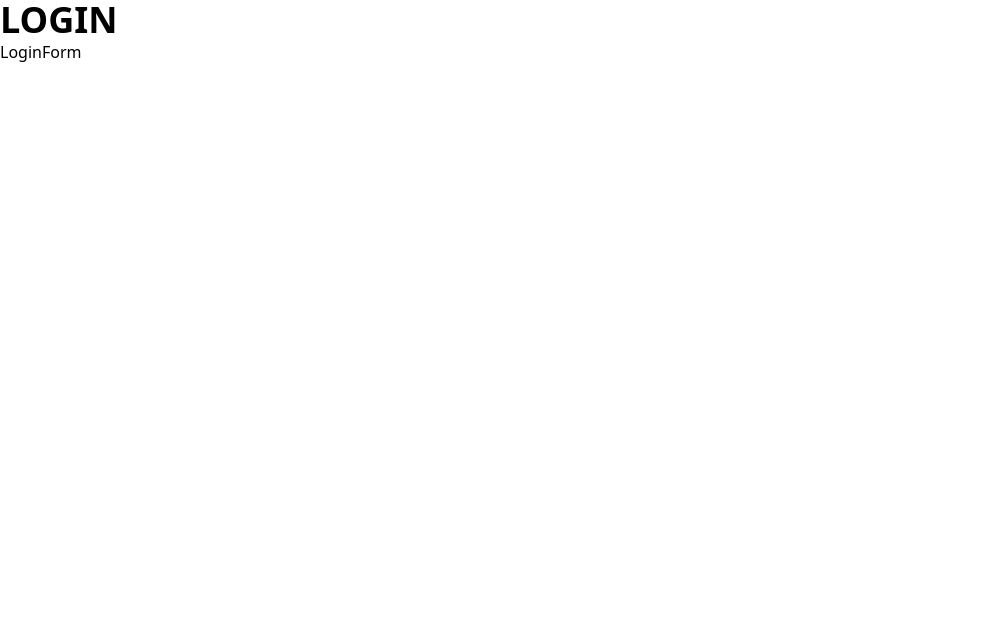
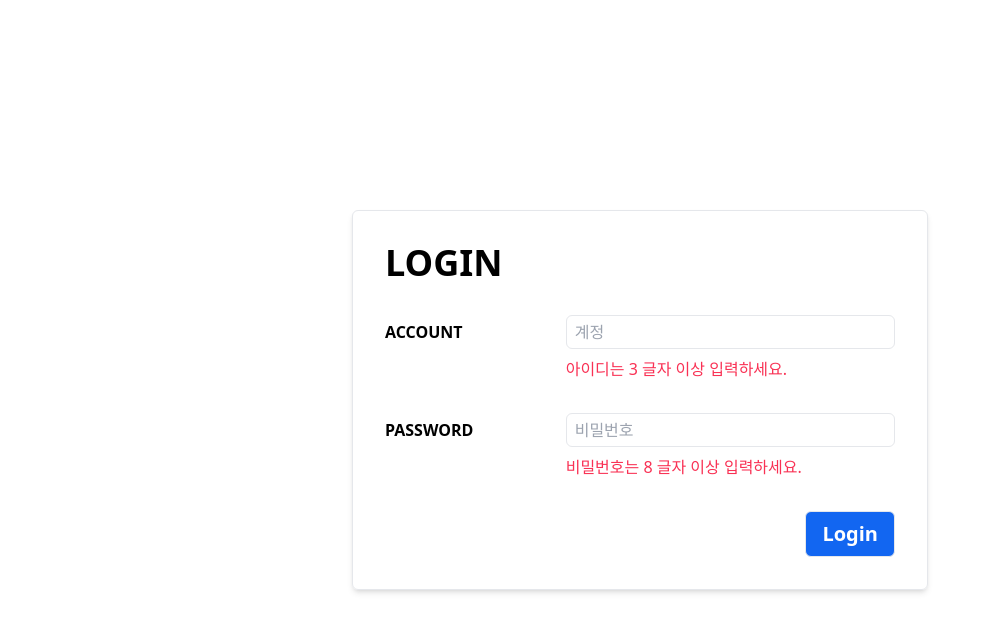
Before and after one commit to dkanskcj/djangeo-react-example, a React (Vite) app: page /login in a window 1280 px wide. Shown: the top 632 px of the page, without its empty margins (0-990 px from the left). Built offline with nearby package versions, Linux system fonts and the light colour scheme.

Commit message:
feat(auth): complete login progress

```diff
--- a/src/App.tsx
+++ b/src/App.tsx
@@ -1,6 +1,7 @@
 import TopBar from "@components/layouts/TopBar";
 import ProtectedRoutes from "@components/routes/ProtectedRoutes";
 import UnauthenticatedRoutes from "@components/routes/UnauthenticatedRoutes";
+import useAuth from "@store/auth/useAuth";
 import Path from "@utils/path";
 import { useEffect, useState } from "react";
 import { useLocation } from "react-router-dom";
@@ -12,8 +13,8 @@ function App() {
   // useLocation 안 해도 원래 location이 있지만 상태관리 안 되어 있는 애고
   // useLocation() 사용해서 가져와야 상태관리 되어 있는 애라서 -> useEffect 등등에 deps로 넣거나 등등.
   const location = useLocation();
+  const { isAuthenticated } = useAuth();
 
-  const [isAuthenticated, setAuthenticated] = useState(false);
   const [hasNav, setHasNav] = useState(false);
   // Boolean 명명:
   // isAbc, setAbc
--- a/src/components/auth/LoginProgress.tsx
+++ b/src/components/auth/LoginProgress.tsx
@@ -27,10 +27,10 @@ const LoginProgress = () => {
   }, [stepIndex]);
 
   return (
-    <div className="flex flex-col">
-      <section>
+    <div className="min-h-screen flex flex-col justify-center items-center">
+      <section className="max-w-xl w-[70vw] flex flex-col gap-8 p-8 border rounded-md shadow-md">
         <h1 className="uppercase text-4xl font-bold">Login</h1>
-        <article>
+        <article className="">
           {stepOrder[stepIndex] === "LOGIN" && <LoginForm next={next} confirmAuthInfo={auth.confirmAuthInfo} />}
           {stepOrder[stepIndex] === "OTP" && <OTPForm next={next} confirmOTP={auth.confirmOTP} />}
         </article>
--- a/src/components/auth/progress/LoginForm.tsx
+++ b/src/components/auth/progress/LoginForm.tsx
@@ -1,16 +1,69 @@
-import AuthInfo from '@models/auth/AuthInfo';
-import { FunctionComponent as FC } from 'react'
+import AuthInfo from "@models/auth/AuthInfo";
+import ContextCallbackOption from "@models/common/ContextCallbackOption";
+import { PrimaryButton } from "@styles/tw/button";
+import { FunctionComponent as FC, useRef, useState } from "react";
 
 export interface LoginFormProps {
   next: () => void;
-  confirmAuthInfo: (authInfo: AuthInfo) => void;
+  confirmAuthInfo: (authInfo: AuthInfo, options?: ContextCallbackOption | undefined) => void;
 }
 
 const LoginForm: FC<LoginFormProps> = (props) => {
   const { next, confirmAuthInfo } = props;
 
+  const [username, setUsername] = useState<string>("");
+  const [password, setPassword] = useState<string>("");
+
+  const usernameRef = useRef<HTMLInputElement | null>(null);
+  const passwordRef = useRef<HTMLInputElement | null>(null);
+
   return (
-    <div onClick={() => next()}>LoginForm</div>
+    <form className="flex flex-col gap-8"
+      onSubmit={(event) => event.preventDefault()}
+    >
+      <fieldset className="grid grid-cols-3 gap-x-8 gap-y-2 items-center">
+        <span className="uppercase font-bold">Account</span>
+        <input
+          name="username"
+          className="col-span-2 border px-2 py-1 rounded-md w-full peer"
+          placeholder="계정"
+          ref={usernameRef}
+          value={username}
+          onChange={(event) => setUsername(event.target.value)}
+          required        // (이 요소).validity.valid       event.target.validity.valid
+          // 정규식에서 / /g 이런 가장자리 부분 제외하고 안쪽 내용만 넣어야 함.
+          // pattern=""   // (이 요소).validity.valid       event.target.validity.valid
+          minLength={3}   // (이 요소).validity.valid       event.target.validity.valid
+        />
+        <span className="col-start-2 col-span-2 hidden peer-invalid:block text-danger">아이디는 3 글자 이상 입력하세요.</span>
+      </fieldset>
+      <fieldset className="grid grid-cols-3 gap-x-8 gap-y-2 items-center">
+        <span className="uppercase font-bold">Password</span>
+        <input
+          type="password"
+          name="password"
+          className="col-span-2 border px-2 py-1 rounded-md w-full peer"
+          placeholder="비밀번호"
+          ref={passwordRef}
+          value={password}
+          onChange={(event) => setPassword(event.target.value)}
+          required
+          minLength={8}
+        />
+        <span className="col-start-2 col-span-2 hidden peer-invalid:block text-danger">비밀번호는 8 글자 이상 입력하세요.</span>
+      </fieldset>
+      <div className="flex justify-end">
+        <PrimaryButton
+          className="font-bold text-xl px-4 py-2"
+          onClick={() => {
+            if (!usernameRef.current?.validity.valid) return;
+            if (!passwordRef.current?.validity.valid) return;
+
+            confirmAuthInfo({ username, password }, { success: (data) => next() });
+          }}
+        >Login</PrimaryButton>
+      </div>
+    </form>
   )
 }
 
--- a/src/components/auth/progress/OTPForm.tsx
+++ b/src/components/auth/progress/OTPForm.tsx
@@ -1,15 +1,57 @@
-import {FunctionComponent as FC} from 'react'
+import ContextCallbackOption from "@models/common/ContextCallbackOption";
+import { PrimaryButton } from "@styles/tw/button";
+import {FunctionComponent as FC, useEffect, useRef, useState} from "react";
 
 export interface OTPFormProps {
   next: () => void;
-  confirmOTP: (otp: string) => void;
+  confirmOTP: (otp: string, options?: ContextCallbackOption | undefined) => void;
 }
 
 const OTPForm: FC<OTPFormProps> = (props) => {
-  const {} = props;
+  const {next, confirmOTP} = props;
+
+  const [otp, setOTP] = useState<string>("");
+  const [valid, setValid] = useState<boolean>(false);
+
+  const otpRef = useRef<HTMLInputElement | null>(null);
+
+  useEffect(() => {
+    if(!otpRef.current) return;
+
+    let valid = true;
+    valid &&= otpRef.current?.validity.valid;
+    // ...
+
+    setValid(valid);
+  }, [otp,])
+
 
   return (
-    <div>OTPForm</div>
+    <form className="flex flex-col gap-8">
+      <span className="uppercase font-bold">OTP</span>
+      <input
+        className="col-span-2 border px-2 py-1 rounded-md w-full"
+        ref={otpRef}
+        value={otp}
+        onChange={(event) => setOTP(event.target.value)}
+        placeholder="OTP"
+        required
+        minLength={6}
+        maxLength={6}
+      />
+
+      <div className="flex justify-end">
+        <PrimaryButton
+          disabled={!valid}
+          className="font-bold text-xl px-4 py-2"
+          onClick={() => {
+            confirmOTP(otp, {success: (data) => next()});
+          }}
+        >
+            Confirm
+        </PrimaryButton>
+      </div>
+    </form>
   )
 }
 
--- /dev/null
+++ b/src/models/common/ContextCallbackOption.ts
@@ -0,0 +1,4 @@
+export default interface ContextCallbackOption {
+  success?: <T>(responseData?: T) => void;
+  catch?: (err?: Error) => void;
+}
--- a/src/store/auth/useAuth.ts
+++ b/src/store/auth/useAuth.ts
@@ -1,4 +1,5 @@
 import AuthInfo from "@models/auth/AuthInfo";
+import ContextCallbackOption from "@models/common/ContextCallbackOption";
 import create from "zustand";
 
 interface AuthState {
@@ -6,11 +7,11 @@ interface AuthState {
   isAuthInfoConfirmed: boolean;
   isOTPConfirmed: boolean;
 
-  confirmAuthInfo: (authInfo: AuthInfo) => void;
-  confirmOTP: (otp: string) => void;
+  confirmAuthInfo: (authInfo: AuthInfo, options?: ContextCallbackOption) => void;
+  confirmOTP: (otp: string, options?: ContextCallbackOption) => void;
 
-  login: () => void;
-  logout: () => void;
+  login: (options?: ContextCallbackOption) => void;
+  logout: (options?: ContextCallbackOption) => void;
 }
 
 const useAuth = create<AuthState>((set, get) => {
@@ -19,20 +20,24 @@ const useAuth = create<AuthState>((set, get) => {
     isAuthInfoConfirmed: false,
     isOTPConfirmed: false,
 
-    confirmAuthInfo: (authInfo) => {
+    confirmAuthInfo: (authInfo, options) => {
       set({isAuthInfoConfirmed: true});
+      options?.success && options.success();
     },
 
-    confirmOTP: (otp) => {
+    confirmOTP: (otp, options) => {
       set({isOTPConfirmed: true});
+      options?.success && options.success();
     },
 
-    login: () => {
+    login: (options) => {
       set({ isAuthenticated: true });
+      options?.success && options.success();
     },
 
-    logout: () => {
+    logout: (options) => {
       set({isAuthenticated: false});
+      options?.success && options.success();
     }
   }
 })
```
